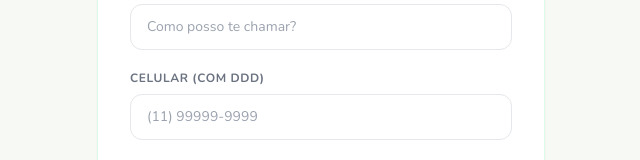
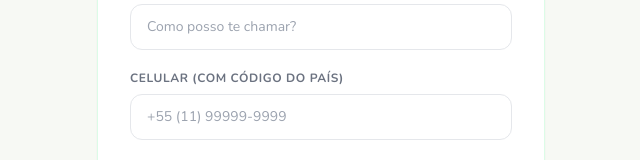
Before and after one commit to ZYONCursoseTerapias/raio-x-da-realidade, a React (Vite) app: page /registro in a window 1280 px wide. Shown: the part 352-512 px from the top of the page, without its empty margins (319-959 px from the left). Built offline with nearby package versions, Linux system fonts and the light colour scheme.

Commit message:
fix: reverte celular para com codigo do pais

```diff
--- a/src/pages/UserInfoPage.tsx
+++ b/src/pages/UserInfoPage.tsx
@@ -74,7 +74,7 @@ export default function UserInfoPage() {
           {/* Form */}
           <form onSubmit={handleSubmit} className="px-8 py-8 space-y-5">
             {field('Seu nome completo', nome, setNome, 'Como posso te chamar?', 'text', 'nome')}
-            {field('Celular (com DDD)', telefone, setTelefone, '(11) 99999-9999', 'tel', 'telefone')}
+            {field('Celular (com código do país)', telefone, setTelefone, '+55 (11) 99999-9999', 'tel', 'telefone')}
             {field('Seu melhor e-mail', email, setEmail, 'seuemail@email.com', 'email', 'email')}
 
 
```
